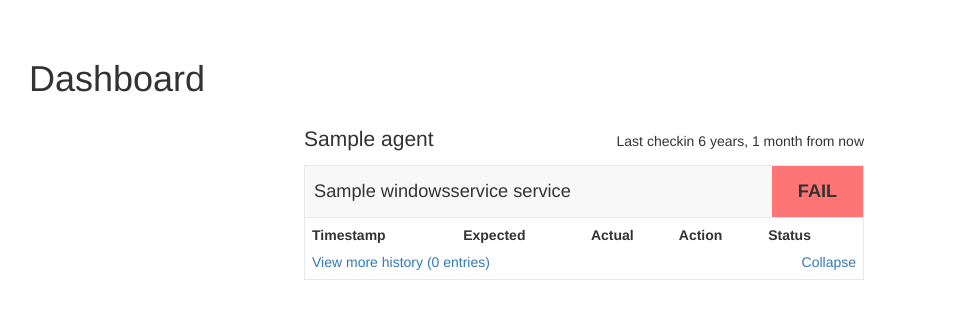
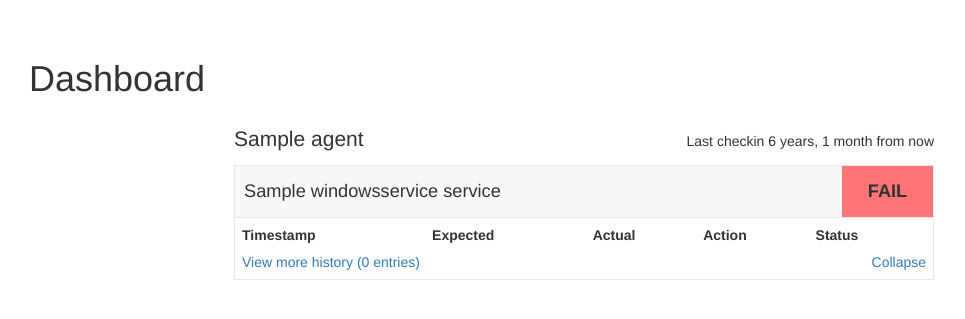
Before and after one commit to sjkingo/vilicus, a Django app: page /dashboard/ in a window 1280 px wide. Shown: the part 51-370 px from the top of the page, without its empty margins (56-1021 px from the left). Run offline with Django 3.2, Linux system fonts and the light colour scheme; tables that the repository leaves empty hold one stand-in row (values such as "Sample post"); data that the repository does not hold is empty; some libraries are stand-ins or nearby versions.

Commit message:
fix up margins

```diff
--- a/dashboard/static/css/dashboard.css
+++ b/dashboard/static/css/dashboard.css
@@ -1,11 +1,11 @@
 #dashboard {
-    max-width: 40em;
+    max-width: 50em;
     margin: 0 auto;
 }
 
 div.check {
     margin: 0.25em 0;
-    margin-bottom: 2em;
+    margin-bottom: 0.5em;
     overflow: auto;
     border: 1px solid #E8E8E8;
 }
```
